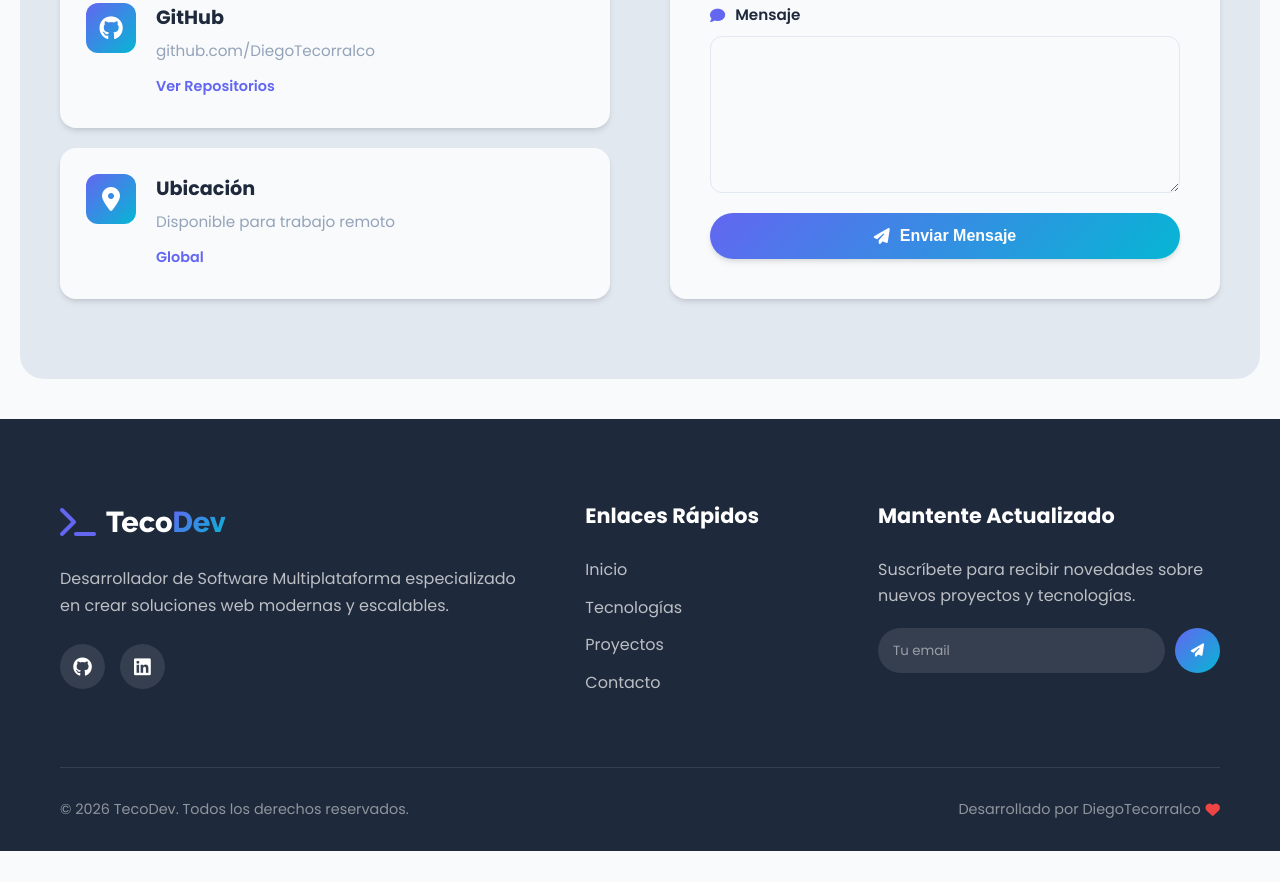
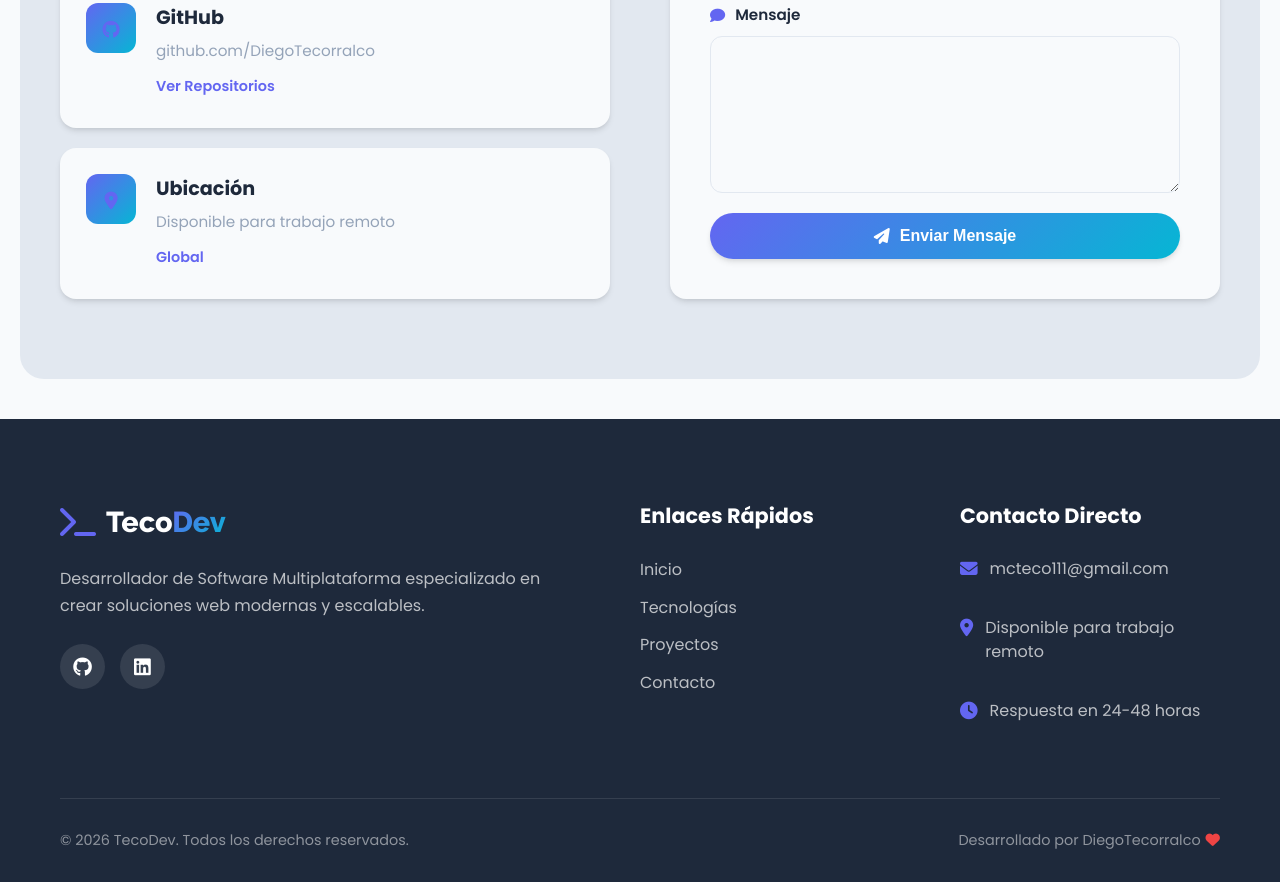
Before and after one commit to DiegoTecorralco/TecoDev, a plain HTML site: page index.html in a window 1280 px wide. Shown: the part 4747-5629 px from the top of the page. Before the commit the page ends 5598 px from the top, so only its background shows below. Drawn offline with Linux system fonts and the light colour scheme.

Commit message:
arreglos en el footer

```diff
--- a/index.html
+++ b/index.html
@@ -631,15 +631,22 @@
                     </ul>
                 </div>
 
-                <div class="footer-newsletter">
-                    <h3>Mantente Actualizado</h3>
-                    <p>Suscríbete para recibir novedades sobre nuevos proyectos y tecnologías.</p>
-                    <form class="newsletter-form">
-                        <input type="email" placeholder="Tu email" required>
-                        <button type="submit">
-                            <i class="fas fa-paper-plane"></i>
-                        </button>
-                    </form>
+            <div class="footer-contact">
+                    <h3>Contacto Directo</h3>
+                    <ul class="contact-info">
+                        <li>
+                            <i class="fas fa-envelope"></i>
+                            <span>mcteco111@gmail.com</span>
+                        </li>
+                        <li>
+                            <i class="fas fa-map-marker-alt"></i>
+                            <span>Disponible para trabajo remoto</span>
+                        </li>
+                        <li>
+                            <i class="fas fa-clock"></i>
+                            <span>Respuesta en 24-48 horas</span>
+                        </li>
+                    </ul>
                 </div>
             </div>
 
--- a/styles.css
+++ b/styles.css
@@ -1780,3 +1780,63 @@
         background-color: rgba(255, 255, 255, 0.1);
     }
 }
+
+/* Estilos para la nueva sección de contacto */
+.footer-contact h3 {
+    color: white;
+    font-size: 1.3rem;
+    font-weight: 700;
+    margin-bottom: 25px;
+}
+
+.contact-info {
+    list-style: none;
+}
+
+.contact-info li {
+    display: flex;
+    align-items: flex-start;
+    gap: 12px;
+    margin-bottom: 15px;
+    color: rgba(255, 255, 255, 0.7);
+}
+
+.contact-info i {
+    color: var(--primary);
+    font-size: 1.1rem;
+    margin-top: 3px;
+    flex-shrink: 0;
+}
+
+.contact-info span {
+    line-height: 1.5;
+}
+
+[data-theme="dark"] .contact-info li {
+    color: rgba(255, 255, 255, 0.8);
+}
+
+[data-theme="dark"] .contact-info i {
+    color: var(--primary-light);
+}
+
+/* Actualiza el grid del footer */
+.footer-content {
+    display: grid;
+    grid-template-columns: 2fr 1fr 1fr;
+    gap: 60px;
+    margin-bottom: 60px;
+}
+
+@media (max-width: 1024px) {
+    .footer-content {
+        grid-template-columns: 1fr 1fr;
+    }
+}
+
+@media (max-width: 768px) {
+    .footer-content {
+        grid-template-columns: 1fr;
+        gap: 40px;
+    }
+}
```
